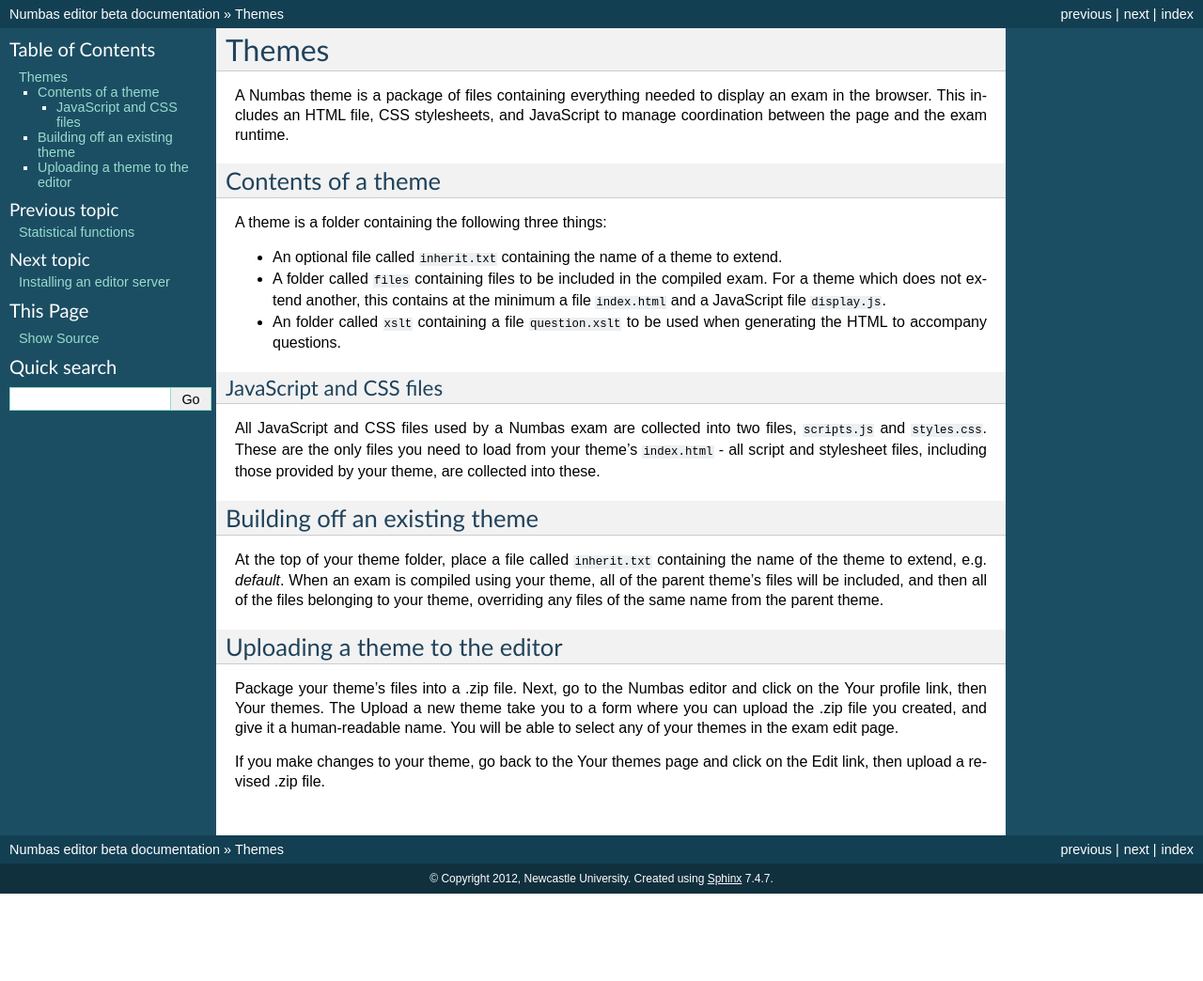
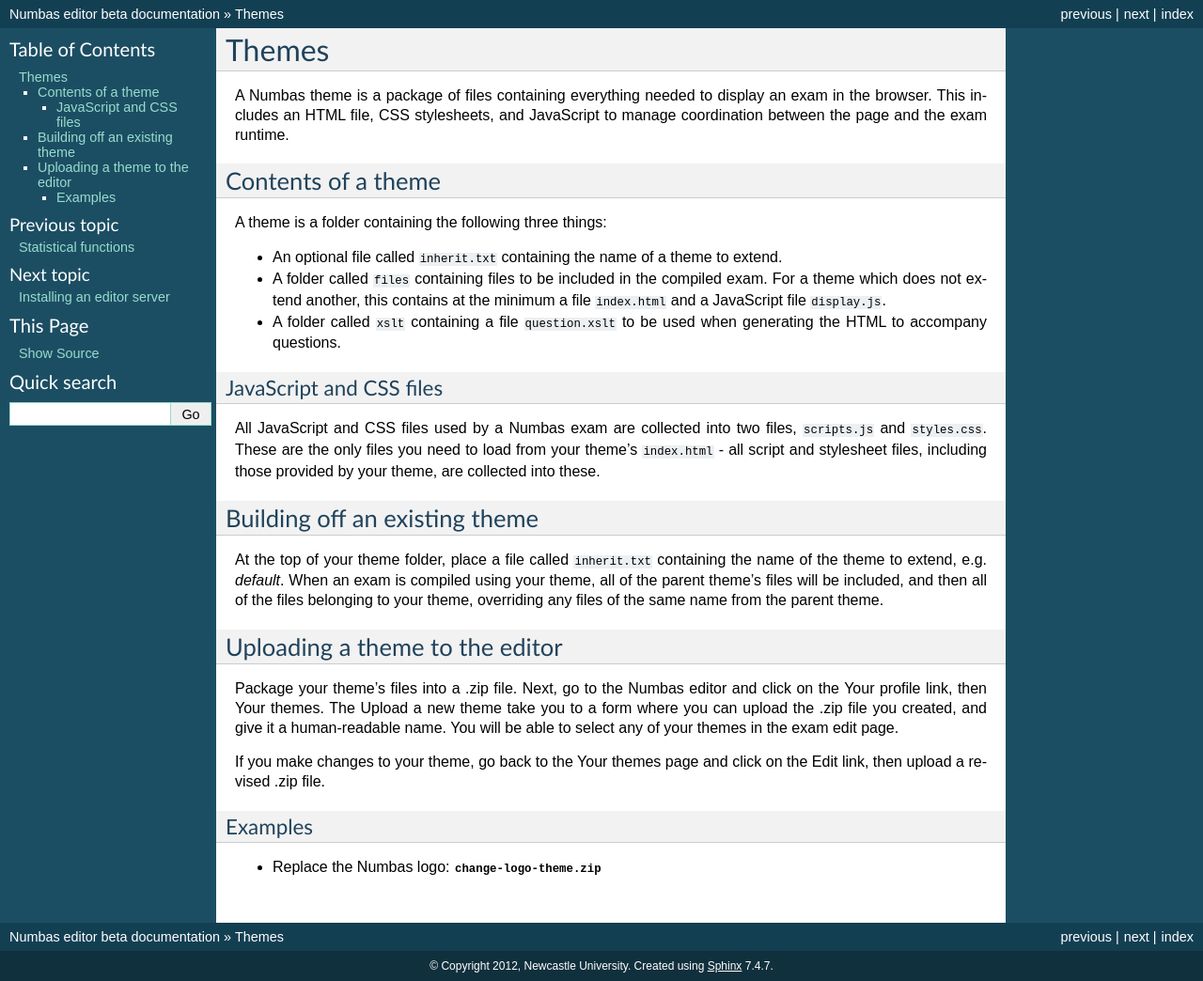
Before and after one commit to numbas/editor-docs, a Sphinx documentation site: the page built from source/themes.rst, in a window 1280 px wide. Shown: the whole page at 94% size. Built offline with Sphinx 7.4.7, drawn with Linux system fonts in a browser that asks for light colours; before the commit the page ends 951 px from its top, so only the background shows below that.

Commit message:
add example theme file

```diff
--- a/source/themes.rst
+++ b/source/themes.rst
@@ -10,7 +10,7 @@ A theme is a folder containing the following three things:
 
 * An optional file called ``inherit.txt`` containing the name of a theme to extend.
 * A folder called ``files`` containing files to be included in the compiled exam. For a theme which does not extend another, this contains at the minimum a file ``index.html`` and a JavaScript file ``display.js``.
-* An folder called ``xslt`` containing a file ``question.xslt`` to be used when generating the HTML to accompany questions.
+* A folder called ``xslt`` containing a file ``question.xslt`` to be used when generating the HTML to accompany questions.
 
 JavaScript and CSS files
 ************************
@@ -28,3 +28,8 @@ Uploading a theme to the editor
 Package your theme's files into a .zip file. Next, go to the Numbas editor and click on the :guilabel:`Your profile` link, then :guilabel:`Your themes`. The :guilabel:`Upload a new theme` take you to a form where you can upload the .zip file you created, and give it a human-readable name. You will be able to select any of your themes in the exam edit page.
 
 If you make changes to your theme, go back to the :guilabel:`Your themes` page and click on the :guilabel:`Edit` link, then upload a revised .zip file.
+
+Examples
+********
+
+* Replace the Numbas logo: :download:`change-logo-theme.zip <change-logo-theme.zip>`
```
Also changed, not shown: 1 other file.
